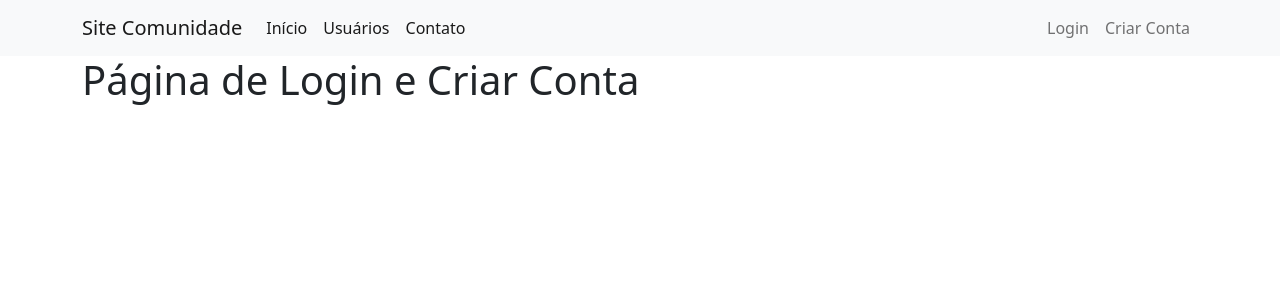
After one commit to AldoNunes001/SiteComunidade, a Flask app: page /login in a window 1280 px wide. The commit adds this page. Shown: the top 300 px of the page. Run offline with Flask 2, Linux system fonts and the light colour scheme.

Commit message:
Criando página de login

```diff
--- a/main.py
+++ b/main.py
@@ -20,5 +20,10 @@ def usuarios():
     return render_template('usuarios.html', lista_usuarios=lista_usuarios)
 
 
+@app.route('/login')
+def login():
+    return render_template('login.html')
+
+
 if __name__ == '__main__':
     app.run(debug=True)
--- /dev/null
+++ b/templates/login.html
@@ -0,0 +1,8 @@
+{% extends 'base.html' %}
+
+{% block body %}
+    <div class="container">
+        <h1>Página de Login e Criar Conta</h1>
+
+    </div>
+{% endblock %}
--- a/templates/navbar.html
+++ b/templates/navbar.html
@@ -18,10 +18,10 @@
       </ul>
       <ul class="d-flex navbar-nav">
         <li class="nav-item">
-          <a class="nav-link" href="#">Login</a>
+          <a class="nav-link" href="{{ url_for('login') }}">Login</a>
         </li>
         <li class="nav-item">
-          <a class="nav-link" href="#">Criar Conta</a>
+          <a class="nav-link" href="{{ url_for('login') }}">Criar Conta</a>
         </li>
       </ul>
     </div>
```
